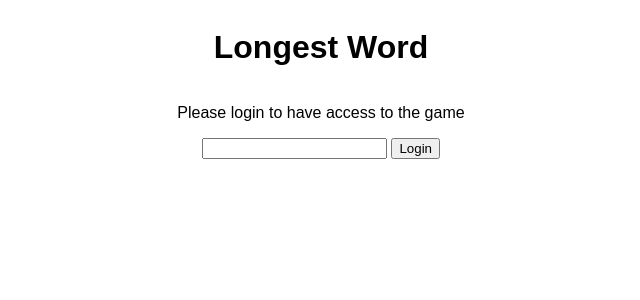
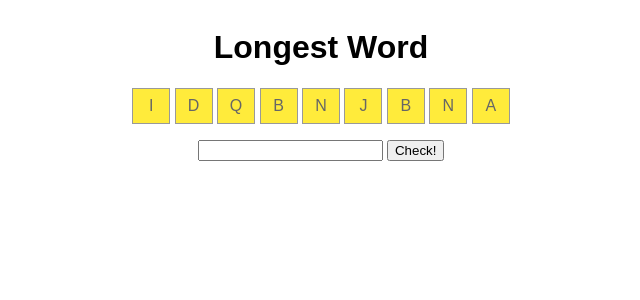
Before and after one commit to Xenanex/longest-word, a Flask app: page / in a window 1280 px wide. Shown: the top 300 px of the page, without its empty margins (319-959 px from the left). Run offline with Flask 2, Linux system fonts and the light colour scheme.

Commit message:
Revert "Add the score and sessions"

```diff
--- a/static/style.css
+++ b/static/style.css
@@ -24,6 +24,3 @@ body {
 .invalid {
   color: red;
 }
-.warning {
-  color: orange;
-}
--- a/templates/home.html
+++ b/templates/home.html
@@ -8,9 +8,6 @@
   </head>
   <body>
     <h1>Longest Word</h1>
-    <div>Logged as: {{user}}</div>
-    <div>Actual score : {{score}}</div>
-
     <div>
       {% for letter in grid %}
         <span class="letter">{{ letter }}</span>
@@ -21,23 +18,5 @@
       <input type="text" name="word" onkeyup="this.value = this.value.toUpperCase();">
       <button>Check!</button>
     </form>
-    <div id="results">
-      {% if word %}
-        Your word: <strong>{{ word }}</strong>.
-        {% if is_valid %}
-          <span class="valid">Congrats, it's valid!</span>
-        {% else %}
-          <span class="invalid">Sorry, it's invalid...</span>
-        {% endif %}
-        {% if is_used %}
-          <span class="warning">... But already used</span>
-        {% endif %}
-      {% endif %}
-    </div>
-      <form action="/logout" id="logout" method="post">
-        <button>Logout</button>
-      </form>
-    <div>
-    </div>
   </body>
 </html>
--- a/templates/login.html
+++ /dev/null
@@ -1,17 +0,0 @@
-<!-- templates/home.html -->
-<!DOCTYPE html>
-<html>
-  <head>
-    <meta charset="utf8" />
-    <title>Longest Word</title>
-    <link rel="stylesheet" href="{{ url_for('static', filename='style.css') }}">
-  </head>
-  <body>
-    <h1>Longest Word</h1>
-    <p> Please login to have access to the game
-    <form action="/login" id="logout" method="post">
-        <input type=text name=username>
-        <input type=submit value=Login>
-    </form>
-  </body>
-</html>
--- a/wsgi.py
+++ b/wsgi.py
@@ -1,56 +1,19 @@
 # wsgi.py
 # pylint: disable=missing-docstring
 
-from flask import Flask, render_template, request, session, redirect, url_for
-from markupsafe import escape
-import jsonpickle
-
+from flask import Flask, render_template, request
 from game import Game
-
 app = Flask(__name__)
-app.secret_key = b"J|\xb1\x8b\xea';^V\x1c\xcc\xb1P\xd3\xa0\xd5"
 
 @app.route('/')
 def home():
-    if 'username' in session:
-        return render_template('home.html', grid=session['grid'], user=escape(session['username']), score=escape(session["score"]))
-    return render_template('login.html')
-
-@app.route('/login', methods=['GET', 'POST'])
-def login():
-    if request.method == 'POST':
-        game = Game()
-        session['username'] = request.form['username']
-        session['score'] = 0
-        session['used_word'] = jsonpickle.encode(set())
-        session['grid'] = game.grid
-    return redirect(url_for('home'))
-
-@app.route('/logout', methods=["GET","POST"])
-def logout():
-    # remove the username from the session if it's there
-    session.pop('username', None)
-    return redirect(url_for('home'))
+    game = Game()
+    return render_template('home.html', grid=game.grid)
 
 @app.route('/check', methods=["POST"])
 def check():
-    used_word_set = jsonpickle.decode(session['used_word'])
-
     game = Game()
     game.grid = list(request.form['grid'])
     word = request.form['word']
     is_valid = game.is_valid(word)
-    is_used = word in used_word_set
-    if is_valid and not is_used:
-        session['score'] += len(word)
-        used_word_set.add(word)
-        session['used_word'] = jsonpickle.encode(used_word_set)
-    return render_template(
-        'home.html',
-        is_valid=is_valid,
-        grid=game.grid,
-        word=word,
-        user=escape(session['username']),
-        score=escape(session["score"]),
-        is_used=is_used
-    )
+    return render_template('check.html', is_valid=is_valid, grid=game.grid, word=word)
```
Also changed, not shown: templates/check.html (added, +29 -0 lines), 2 other files.
